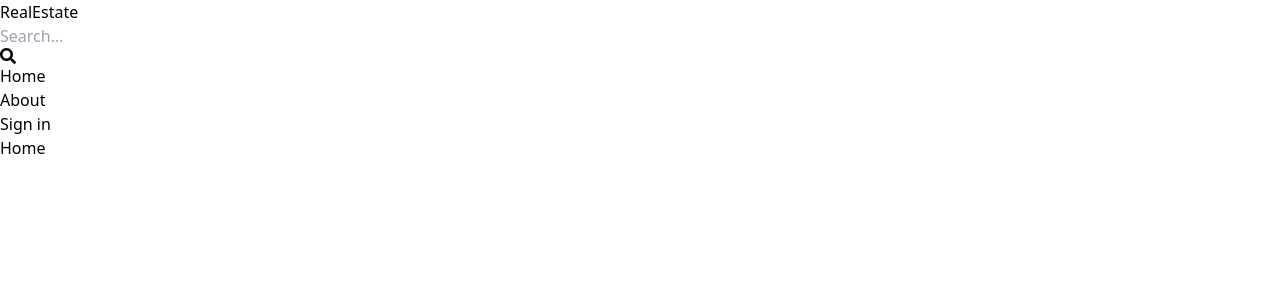
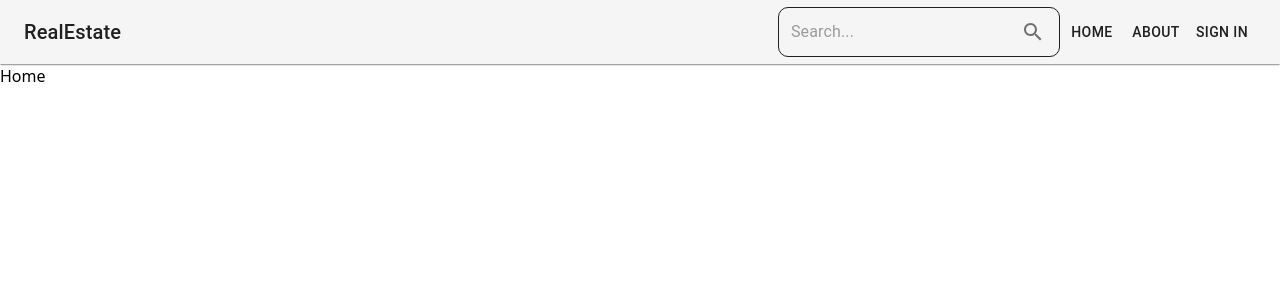
Before and after one commit to PasanMadhuranga/Real-Estate-Marketplace, a React (Vite) app in the folder client/: page / in a window 1280 px wide. Shown: the top 300 px of the page. Built offline with nearby package versions, Linux system fonts and the light colour scheme.

Commit message:
header component - MUI

```diff
--- a/client/src/components/Header.jsx
+++ b/client/src/components/Header.jsx
@@ -1,32 +1,32 @@
-import {FaSearch} from 'react-icons/fa'
-import { Link } from 'react-router-dom'
-export default function Header(){
-    return(
-        <header className="shadow-md bg-slate-200">
-            <div className="flex items-center justify-between max-w-6xl p-3 mx-auto">
-            <Link to='/' >
-            <h1 className="flex flex-wrap text-sm font-bold sm:text-xl">
-                <span className="text-slate-500">Real</span>
-                <span className="text-slate-700">Estate</span>
-            </h1>
-            </Link>
-            <form action="" className="flex items-center w-24 p-3 rounded-lg bg-slate-100 sm:w-64">
-                <input type="text" placeholder="Search..." className="bg-transparent focus:outline-none"/>
-                <FaSearch className='text-slate-600'/>
-            </form>
-            <ul className='flex gap-4'>
-                <Link to='/' >
-                <li className='hidden sm:inline text-slate-700 hover:underline'>Home</li>
-                </Link>
-                <Link to='/about' >
-                <li className='hidden sm:inline text-slate-700 hover:underline'>About</li>
-                </Link>
-                <Link to='/sign-in' >
-                <li className=' sm:inline text-slate-700 hover:underline'>Sign in</li>
-                </Link>
+import React from 'react';
+import { AppBar, Toolbar, Typography, Button, IconButton, InputBase, Box } from '@mui/material';
+import SearchIcon from '@mui/icons-material/Search';
+import { Link } from 'react-router-dom';
 
-            </ul>
-            </div>
-        </header>
-    )
+export default function Header() {
+    return (
+        <AppBar position="static" color='default' elevation={1}  >
+            <Toolbar>
+                <Box sx={{ flexGrow: 1, display: 'flex', alignItems: 'center' }}>
+                    <Typography variant="h6" noWrap component={Link} to="/" sx={{ textDecoration: 'none', color: 'inherit' }}>
+                        <span>Real</span>
+                        <span>Estate</span>
+                    </Typography>
+                </Box>
+                <Box sx={{ p: '2px 4px', display: 'flex', alignItems: 'center', width: 'auto', border:'1px solid ', borderRadius:'10px'}}>
+                    <InputBase
+                        sx={{ ml: 1, flex: 1 }}
+                        placeholder="Search..."
+                        inputProps={{ 'aria-label': 'search' }}
+                    />
+                    <IconButton type="submit" sx={{ p: '10px' }} aria-label="search">
+                        <SearchIcon />
+                    </IconButton>
+                </Box>
+                <Button color="inherit" component={Link} to="/">Home</Button>
+                <Button color="inherit" component={Link} to="/about">About</Button>
+                <Button color="inherit" component={Link} to="/sign-in">Sign in</Button>
+            </Toolbar>
+        </AppBar>
+    );
 }
```
